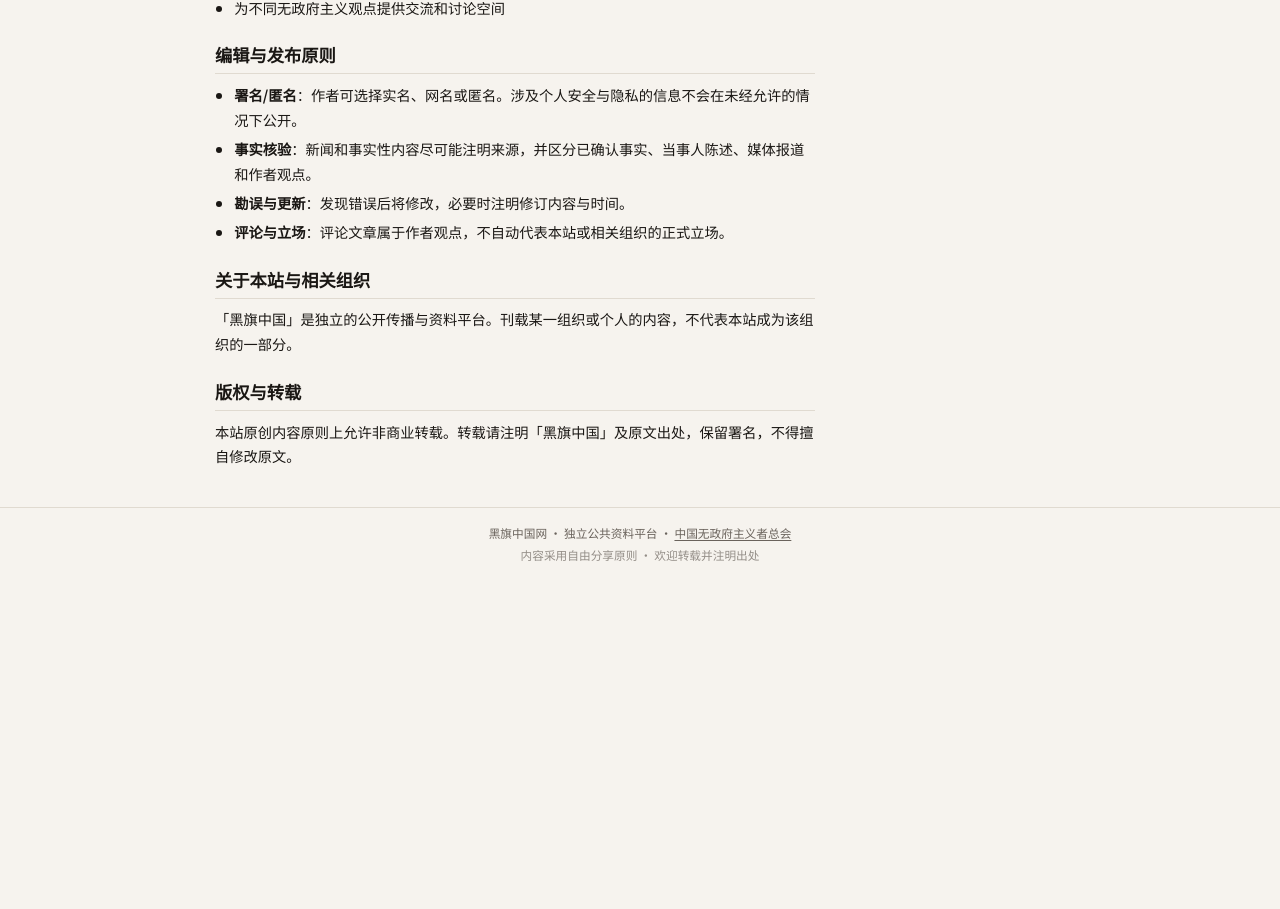
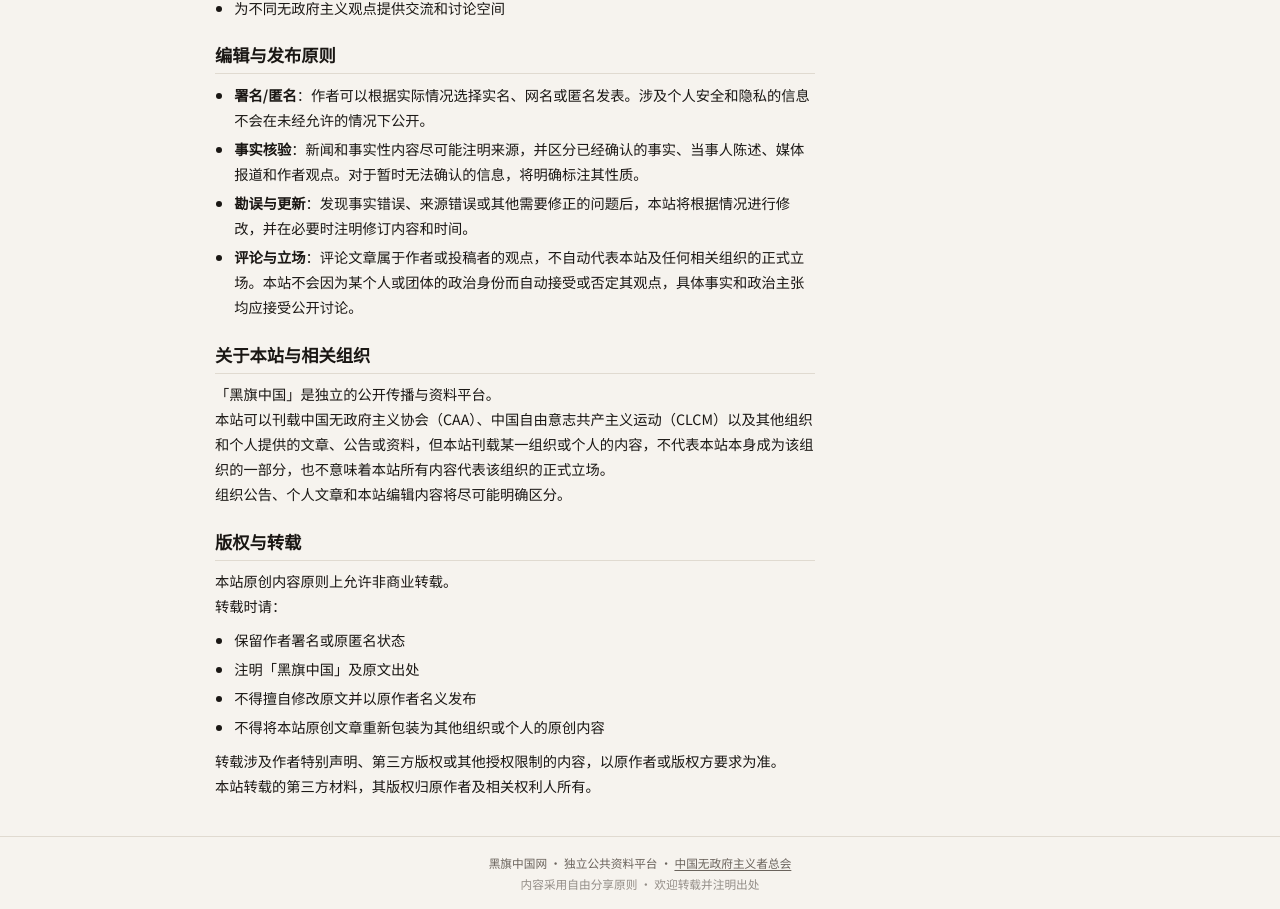
Before and after one commit to GYROJECT/BlackFlagChina, a React (Vite) app: page /BlackFlagChina/about in a window 1280 px wide. Shown: the part 536-1445 px from the top of the page. Before the commit the page ends 1116 px from the top, so only its background shows below. Built offline with nearby package versions, Linux system fonts and the light colour scheme.

Commit message:
更新ui

```diff
--- a/src/data/content.ts
+++ b/src/data/content.ts
@@ -664,63 +664,6 @@
 `,
   },
   {
-    slug: "guizhou-youth",
-    title: "贵州一青年因政治活动被家人送入“教育咨询”机构，数月后脱离",
-    date: "2026-10-08",
-    category: "新闻",
-    excerpt: "互助网络协助同志恢复人身自由。",
-    body: `**日期**：2026-10-08
-
-**类型**：境内动态｜互助与人身自由
-
----
-
-## 概述
-
-据多方知情人士转述，贵州一名年轻的无政府主义同志，因参与政治相关活动，于今年春季被家人强制送入当地一家以「教育咨询」「青少年成长」为名的私立机构；其后又被转回家庭长期看管，人身自由与对外联络严重受限。经过数月坚持与外界互助网络的持续协调，该同志已于10月上旬成功离开贵州，与接应方面汇合，目前人身安全得到基本保障。
-
-本案再次表明：在威权与家庭父权相互叠加的环境中，年轻的政治参与者不仅可能面对国家机器的直接打压，也可能遭遇来自家庭与市场化「矫正」产业的双重控制。而无政府主义者之间的信息互通、物质支援与实地接应，仍是帮助当事人脱离困境的关键途径。
-
-## 事发经过
-
-### 春季：活动信息外泄与家庭控制
-
-今年4月初，该同志参与了境内与无政府主义历史纪念相关的政治活动。随后，有人在社交网络上泄露相关消息，导致参与者受到打压。家人获悉后，决定对其实施严格控制，并将其送入贵州当地一家名为「贵州格恒直利教育咨询有限公司」的私立机构。
-
-据了解，该机构对外以「青少年成长」「教育咨询」等名义运营，实际对收容对象采取限制人身自由、切断对外正常联系等手段。
-
-### 夏秋：家庭看管与有限联络
-
-此后数月，当事人被转回家庭看管，对外联络受限。期间，其通过有限渠道向外传递近况，并明确表达希望离开原生家庭、重新获得人身自由的意愿。
-
-### 入秋：互助协调与离开
-
-在多方同志的持续沟通与协调下，一项以「尽快恢复人身自由、低调落地」为目标的互助方案逐步成形：提供通讯工具、筹集路费、安排接应与短期住所。最终，在同志们的协助下，该同志于10月上旬离开贵州，于约定地点与接应同志成功汇合。
-
-## 互助网络在其中的作用
-
-1. **信息与情感支持**：在当事人被切断正常对外联络的数月里，仍有同志通过有限渠道保持联系。
-
-2. **物质与工具支持**：筹集路费、提供通讯工具，使其具备离开的基本物质条件。
-
-3. **接应与落地照顾**：接应同志在约定地点完成汇合，并提供短期住所与生活协助。
-
-4. **原则立场**：互助的出发点不是施舍，而是基于共同的政治认同与对人身自由的坚持。
-
-## 背景：家庭控制与「教育咨询」产业
-
-近年来，部分家庭在面对子女的政治立场或社会参与时，会求助于以「教育咨询」「行为矫正」为名的私立机构。此类机构往往缺乏公开透明的监管，存在限制人身自由、精神压迫等风险。将政治参与「问题化」，再外包给市场化机构进行「管教」，本身就是一种把异议转化为「可矫正对象」的治理逻辑。
-
-## 结语
-
-该同志目前已脱离原控制环境，人身安全得到基本保障。外界不宜过度声张可识别细节。对仍处在类似困境中的人而言，本案提供的是一条可操作的经验：**尽早建立可信的对外联络，明确表达离开的意愿，争取物质与接应支持，并在行动时尽可能缩短暴露窗口。**
-
-自由不是恩赐，而是需要一起争取、一起护送的东西。
-
-**注**：为保护当事人及相关协助者安全，本文隐去所有具体姓名、网络账号、联络方式与可识别细节。任何转载请保持同等匿名标准。
-`,
-  },
-  {
     slug: "wont-stay",
     title: "我们不愿待在这样一个地方",
     date: "2026-10-08",
@@ -1261,6 +1204,42 @@
 ]
 export const notices: Notice[] = []
 export const books: Book[] = [
+  {
+    slug: "book-paroles-dun-revolte",
+    title: "一个反抗者的话",
+    category: "克鲁泡特金",
+    body: `**书名**：一个反抗者的话
+**原书名**：Paroles d'un révolté
+**作者**：克鲁泡特金（Пётр Кропоткин）
+**译者**：毕修勺
+**系列**：克鲁泡特金全集第三卷
+**出版社**：平明书店
+**主题**：政治
+
+**内容概述**：克鲁泡特金经典著作《一个反抗者的话》中译本，属克鲁泡特金全集第三卷。
+
+**文件信息**：共 402 页。
+
+完整 PDF 见 Notion 书籍页；本站索引提供书目与概述。
+`,
+  },
+  {
+    slug: "book-anarquismo-e-marxismo",
+    title: "无政府主义与马克思主义",
+    category: "理论",
+    body: `**书名**：无政府主义与马克思主义
+**原书名**：Anarquismo e Marxismo
+**作者**：吕西安·范德沃尔特（Lucien van der Walt）
+**译者**：据葡文译本全译
+**主题**：政治
+
+**内容概述**：从全球左翼运动研究视角，梳理无政府主义与马克思主义的历史关系、理论分歧与交汇，作为学术研究内部译本参考资料。
+
+**文件信息**：共 50 页。
+
+完整 PDF 见 Notion 书籍页；本站索引提供书目与概述。
+`,
+  },
 
 
   { slug: "book-9314848f58", title: "巴枯宁全集 Volume I：La polemica con Mazzini", category: "巴枯宁全集" },
@@ -1416,18 +1395,33 @@
 
 ## 编辑与发布原则
 
-- **署名/匿名**：作者可选择实名、网名或匿名。涉及个人安全与隐私的信息不会在未经允许的情况下公开。
-- **事实核验**：新闻和事实性内容尽可能注明来源，并区分已确认事实、当事人陈述、媒体报道和作者观点。
-- **勘误与更新**：发现错误后将修改，必要时注明修订内容与时间。
-- **评论与立场**：评论文章属于作者观点，不自动代表本站或相关组织的正式立场。
+- **署名/匿名**：作者可以根据实际情况选择实名、网名或匿名发表。涉及个人安全和隐私的信息不会在未经允许的情况下公开。
+- **事实核验**：新闻和事实性内容尽可能注明来源，并区分已经确认的事实、当事人陈述、媒体报道和作者观点。对于暂时无法确认的信息，将明确标注其性质。
+- **勘误与更新**：发现事实错误、来源错误或其他需要修正的问题后，本站将根据情况进行修改，并在必要时注明修订内容和时间。
+- **评论与立场**：评论文章属于作者或投稿者的观点，不自动代表本站及任何相关组织的正式立场。本站不会因为某个人或团体的政治身份而自动接受或否定其观点，具体事实和政治主张均应接受公开讨论。
 
 ## 关于本站与相关组织
 
-「黑旗中国」是独立的公开传播与资料平台。刊载某一组织或个人的内容，不代表本站成为该组织的一部分。
+「黑旗中国」是独立的公开传播与资料平台。
+
+本站可以刊载中国无政府主义协会（CAA）、中国自由意志共产主义运动（CLCM）以及其他组织和个人提供的文章、公告或资料，但本站刊载某一组织或个人的内容，不代表本站本身成为该组织的一部分，也不意味着本站所有内容代表该组织的正式立场。
+
+组织公告、个人文章和本站编辑内容将尽可能明确区分。
 
 ## 版权与转载
 
-本站原创内容原则上允许非商业转载。转载请注明「黑旗中国」及原文出处，保留署名，不得擅自修改原文。
+本站原创内容原则上允许非商业转载。
+
+转载时请：
+
+- 保留作者署名或原匿名状态
+- 注明「黑旗中国」及原文出处
+- 不得擅自修改原文并以原作者名义发布
+- 不得将本站原创文章重新包装为其他组织或个人的原创内容
+
+转载涉及作者特别声明、第三方版权或其他授权限制的内容，以原作者或版权方要求为准。
+
+本站转载的第三方材料，其版权归原作者及相关权利人所有。
 `
 export const contactBody = `## 联系方式
 
```
